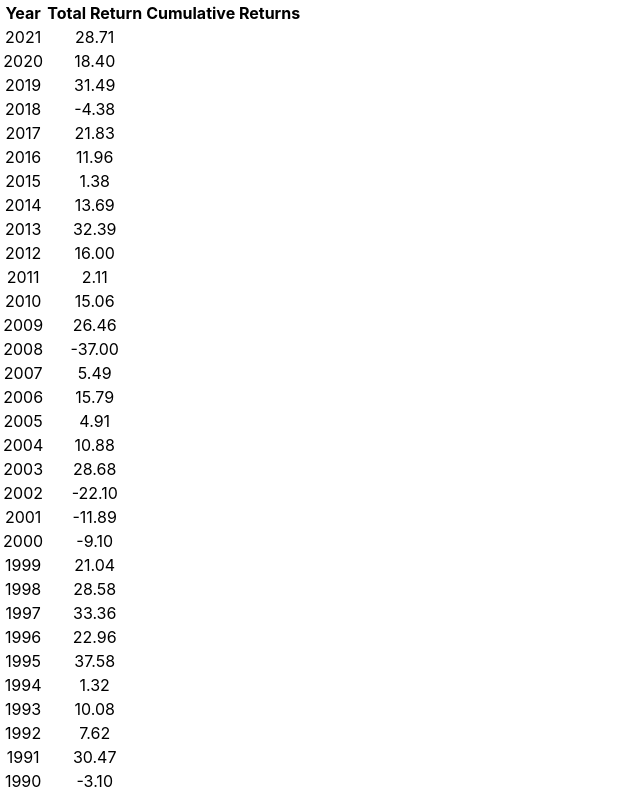
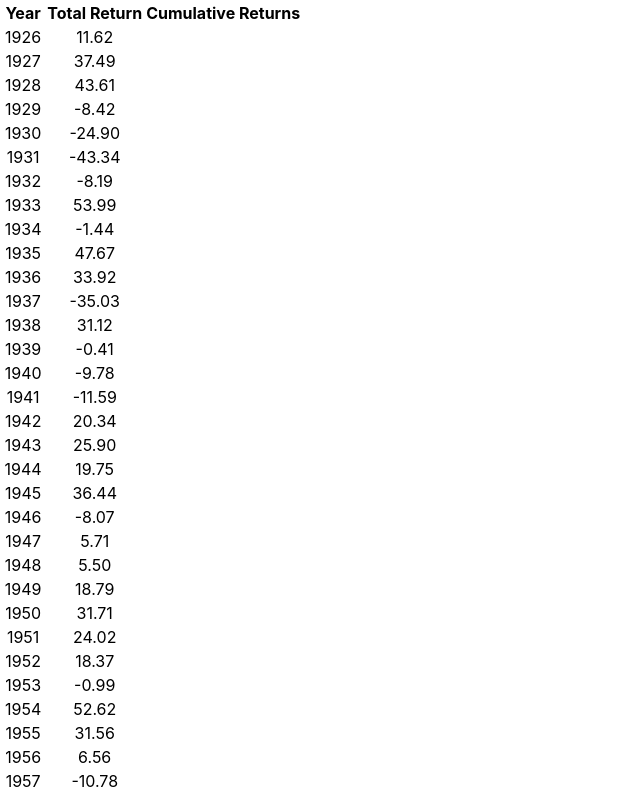
Before and after one commit to mmccarthy64/SP500-returns, a React (Create React App) app: page / in a window 1280 px wide. Shown: the top 797 px of the page, without its empty margins (0-640 px from the left). Built offline with nearby package versions, Linux system fonts and the light colour scheme.

Commit message:
table in ascending order

```diff
--- a/src/App.js
+++ b/src/App.js
@@ -5,7 +5,7 @@ import returns from "./sp500-data.json";
 function App() {
   return (
     <div className="App">
-      <Table returns={returns}/>
+      <Table returns={returns.reverse()}/>
     </div>
   );
 }
--- a/src/components/Table.js
+++ b/src/components/Table.js
@@ -2,7 +2,6 @@ import React from 'react'
 
 const Table = (props) => {
     const returns = props.returns
-
     return (
         <div className='table'>
             <table>
```
